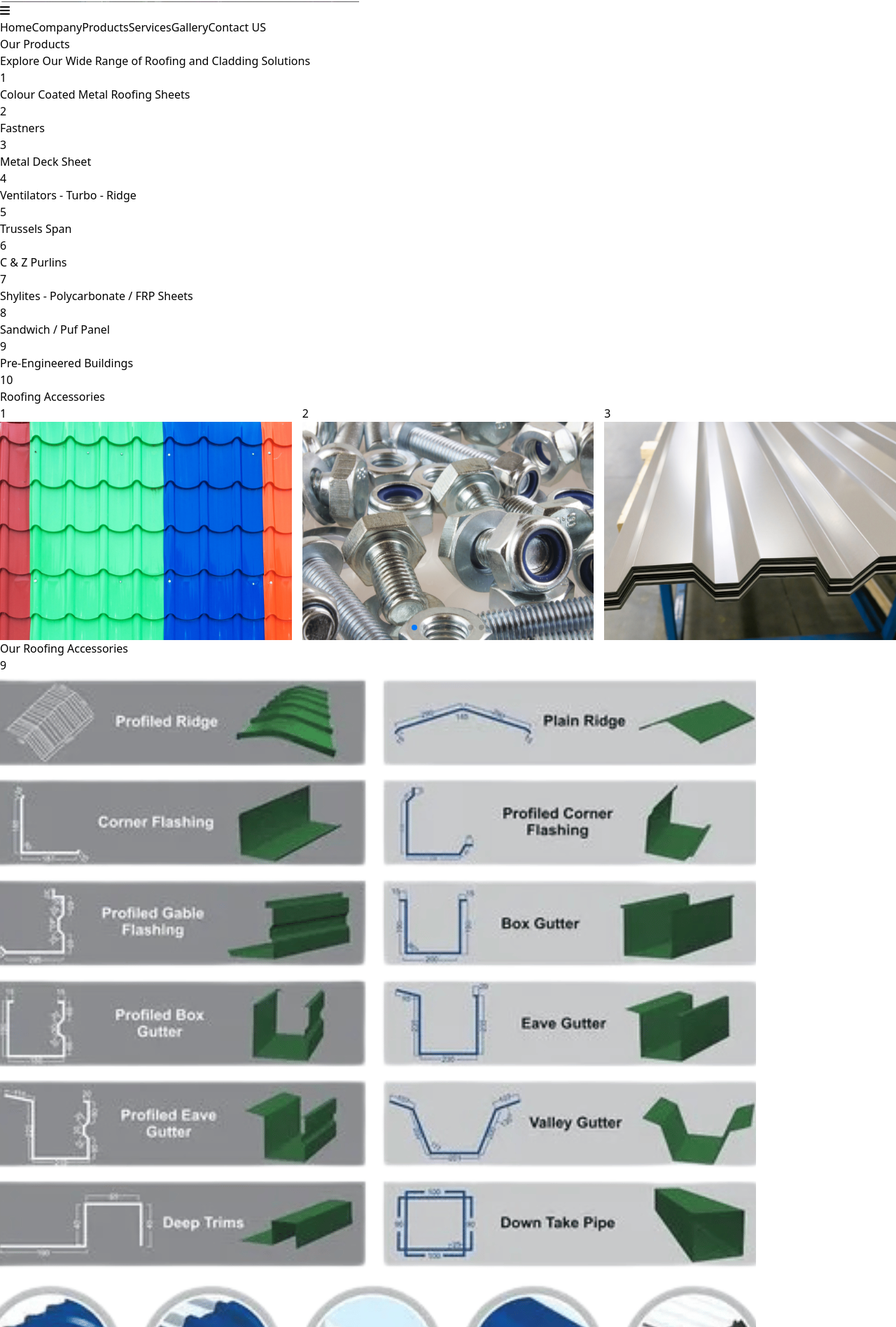
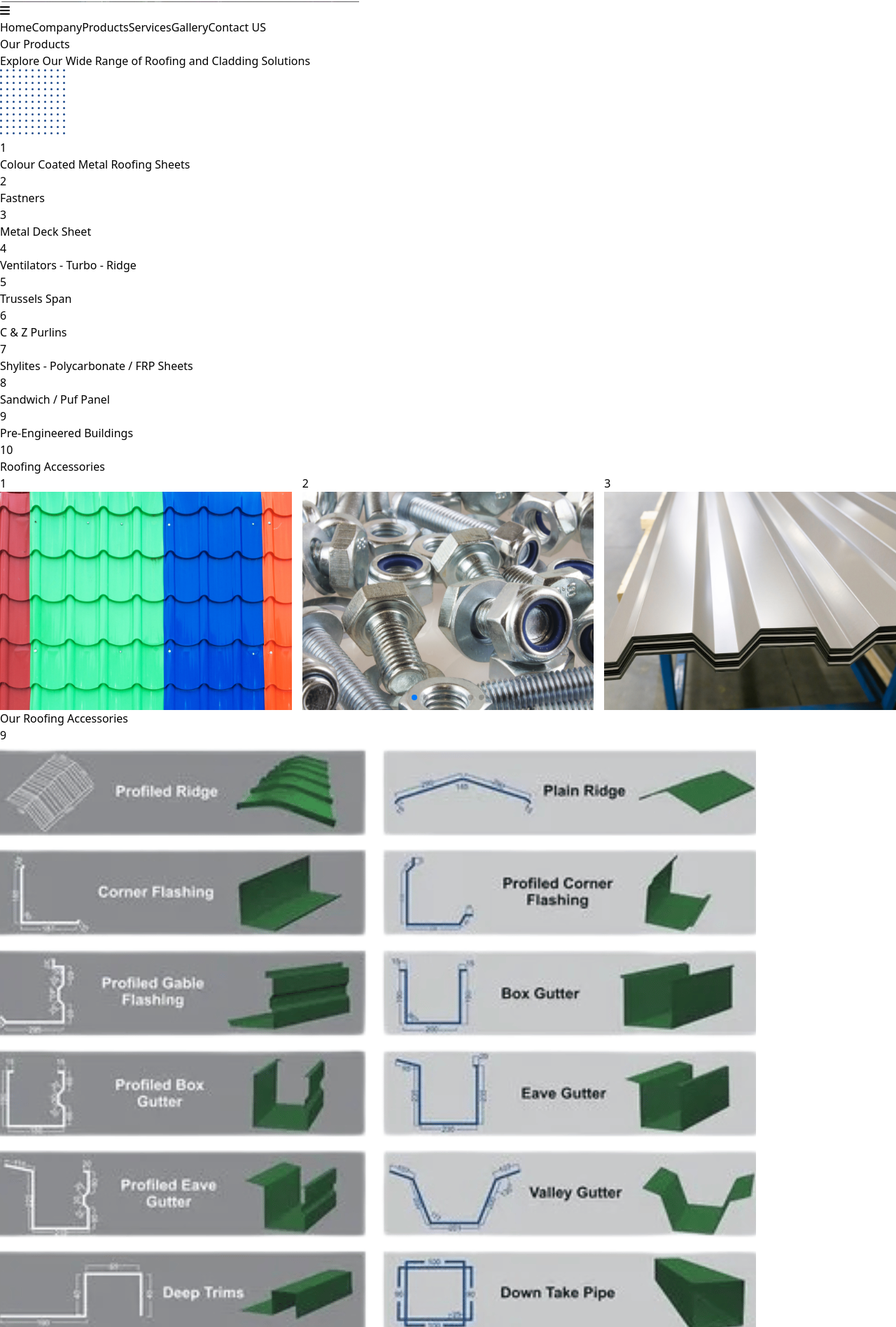
Before and after one commit to murali1466/NanddhanSteel, a React (Vite) app: page /products in a window 1280 px wide. Shown: the part 483-2380 px from the top of the page at 70% size. Built offline with nearby package versions, Linux system fonts and the light colour scheme.

Commit message:
added patterns

```diff
--- a/src/Pages/ProductsPage.jsx
+++ b/src/Pages/ProductsPage.jsx
@@ -3,6 +3,8 @@ import Roofs from "../assets/Products/Image2.png"
 import Swiper from "../Components/Swiper"
 import AOS from "aos"
 import "aos/dist/aos.css"
+import DotPattern from "../assets/About/DotGrid.svg"
+import LinePattern from "../assets/About/LinePattern.svg"
 
 function ProductsPage() {
     useEffect(()=>{
@@ -18,7 +20,10 @@ function ProductsPage() {
             <div data-aos="fade-right" className="mt-5 text-center  px-5 md:px-7 lg:px-10">
                 <p className="font-medium text-lg ">Explore Our Wide Range of Roofing and Cladding Solutions</p>
             </div>
-            <div className="flex items-center justify-center flex-col md:flex-row gap-2 md:gap-5 pt-5 pb-10  px-5 md:px-7 lg:px-10">
+            <div className="flex items-center justify-center flex-col md:flex-row gap-2 md:gap-5 pt-5 pb-10  px-5 md:px-7 lg:px-10 relative">
+                <div>
+                    <img src={DotPattern} alt="DotGrid" className="absolute" />
+                </div>
                 <div className="flex items-start justify-center flex-col gap-2">
                     <div data-aos="fade-right" className="flex items-center justify-start bg-[#1e4b8c] p-1 rounded-3xl text-white gap-3 w-full">
                         <div className="flex items-center justify-center w-10 h-10 bg-[#cc2020] rounded-3xl font-semibold text-[#fff]"><p className="w-10 text-center">1</p></div>
@@ -67,13 +72,16 @@ function ProductsPage() {
             <div data-aos="fade" className="pb-10 flex items-center justify-center">
                 <Swiper />
             </div>
-            <div className="py-10 bg-[#f5f5f5] w-full flex items-center justify-center flex-col">
+            <div className="py-10 bg-[#f5f5f5] w-full flex items-center justify-center flex-col relative">
                 <p data-aos="fade-right" className="mb-5 font-extrabold font-[Nunito] text-2xl md:text-3xl lg:text-4xl text-[#1e4b8c] text-center">Our Roofing Accessories</p>
-                <div data-aos="fade-left" className="relative">
+                <div data-aos="fade-left" className="relative z-[2] rounded-2xl">
                     <div className="absolute mt-5 w-10 h-10 bg-[#c0212e] text-center flex items-center justify-center rounded-3xl text-white">
                         <p>9</p>
                     </div>
                     <img src={Roofs} alt="RoofingAccessories" className="w-[90vw] sm:w-[30rem] lg:w-[40rem] py-5 rounded-3xl"/>
+                </div>
+                <div>
+                    <img src={LinePattern} alt="LinePattern" className="absolute h-32 bottom-0" />
                 </div>
             </div>
         </div>
```
